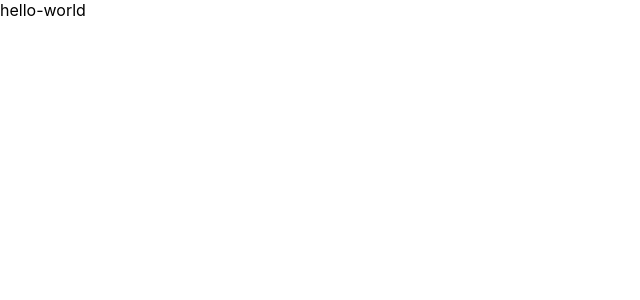
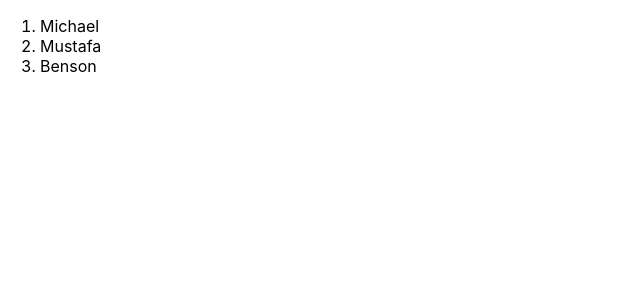
Before and after one commit to Mustafa017/my_React_app, a React (Create React App) app: page / in a window 1280 px wide. Shown: the top 300 px of the page, without its empty margins (0-640 px from the left). Built offline with nearby package versions, Linux system fonts and the light colour scheme.

Commit message:
feat: Nesting React.createElement

```diff
--- a/src/index.js
+++ b/src/index.js
@@ -5,9 +5,11 @@ import "./index.css";
 import reportWebVitals from "./reportWebVitals";
 
 const element = React.createElement(
-  "div",
-  { className: "welcome-message" },
-  "hello-world"
+  "ol",
+  null,
+  React.createElement("li", null, "Michael"),
+  React.createElement("li", null, "Mustafa"),
+  React.createElement("li", null, "Benson")
 );
 ReactDOM.render(element, document.getElementById("root"));
 
```
